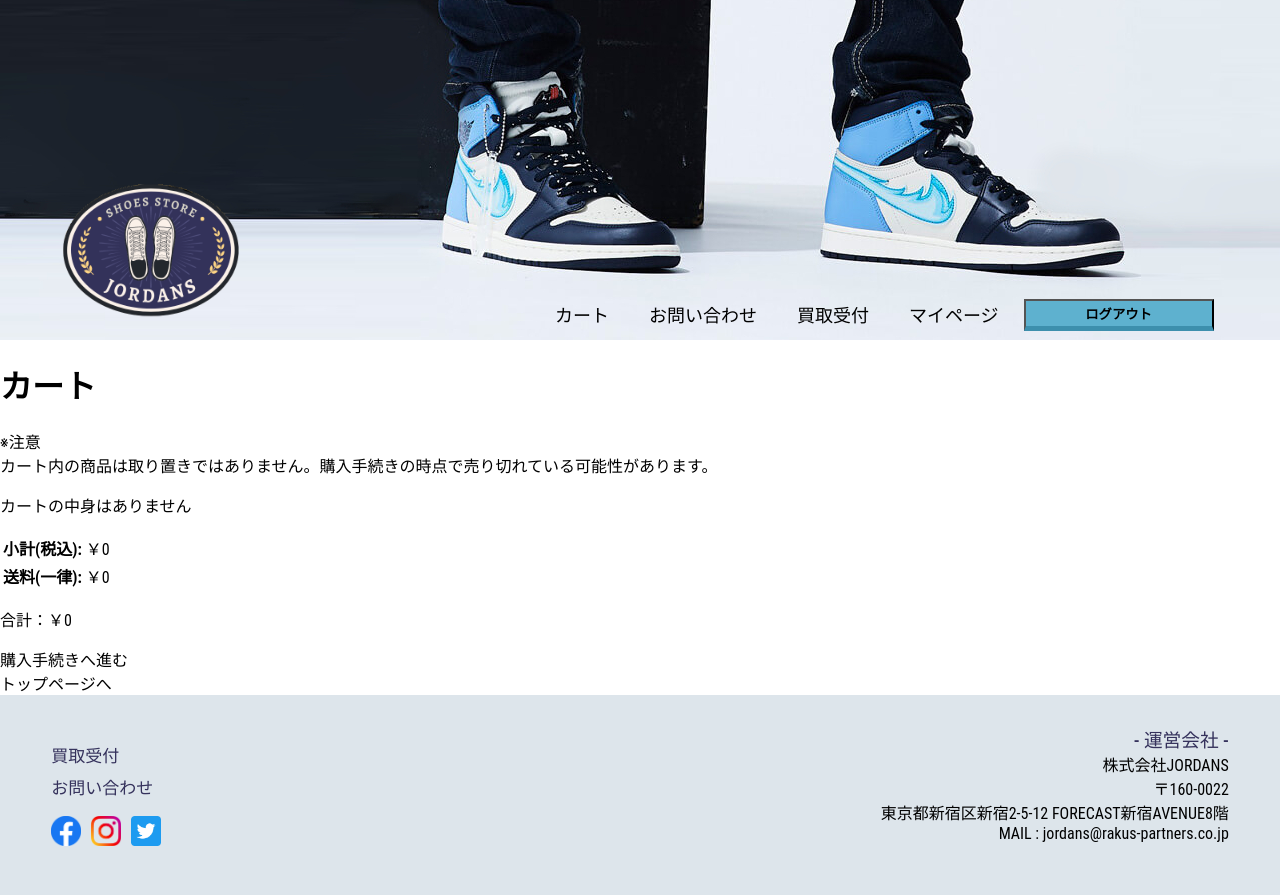
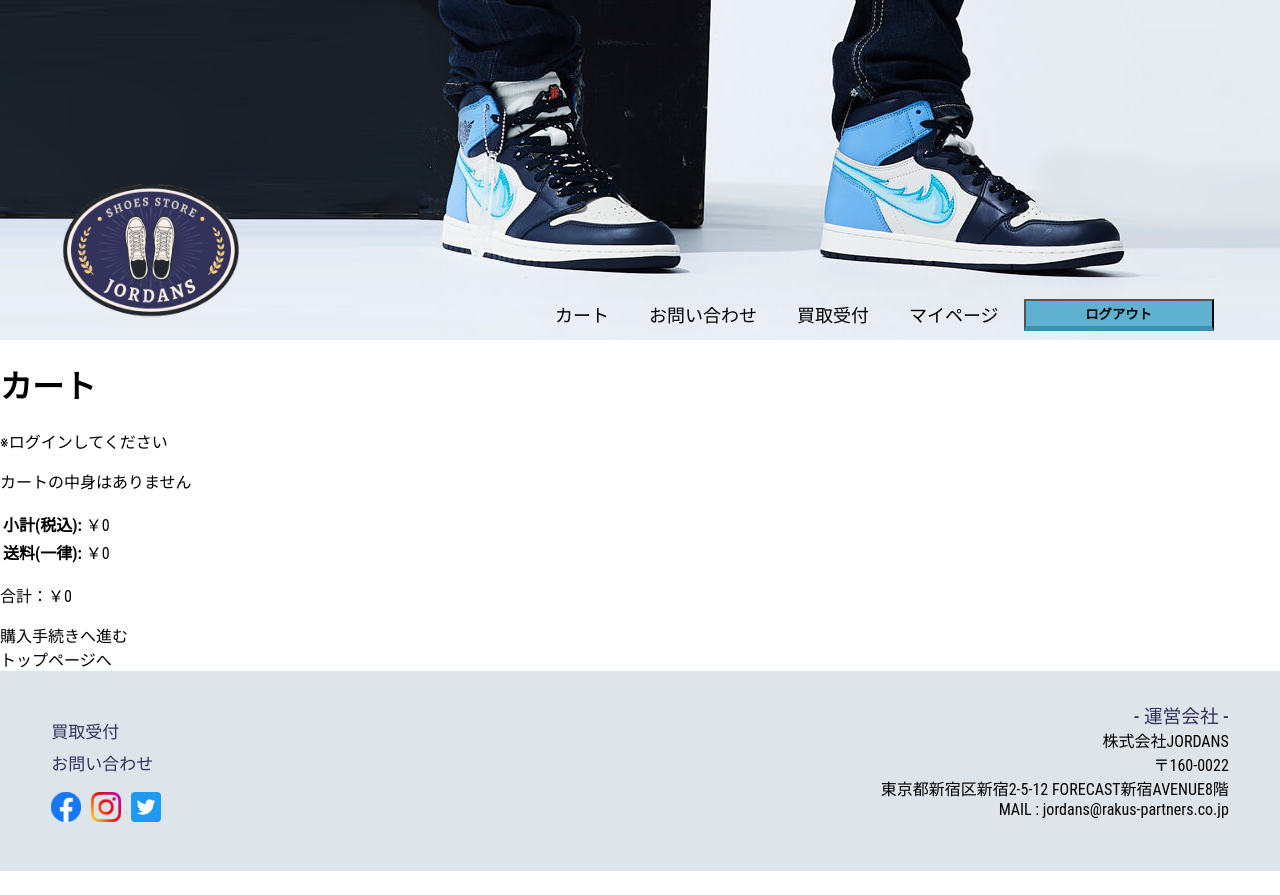
Before and after one commit to tomawatanabe/nextjs_demo, a Next.js app: page /cart in a window 1280 px wide. After the commit the page ends 871 px from the top, so only its background shows below. Built offline with nearby package versions, Linux system fonts and the light colour scheme; data requests are answered from the project's data file.

Commit message:
ログアウト状態のカートページの表示変更

```diff
--- a/pages/cart/index.tsx
+++ b/pages/cart/index.tsx
@@ -12,6 +12,7 @@ const fetcher = (resource: string): Promise<any> =>
 
 const ShoppingCart = () => {
   const userID = useCookie();
+
   let { data, error } = useSWR(
     `http://localhost:8000/shoppingCart?id=${userID}`,
     fetcher
@@ -29,11 +30,15 @@ const ShoppingCart = () => {
     <div>
       <Header />
       <h1>カート</h1>
-      <p>
-        ※注意
-        <br />
-        カート内の商品は取り置きではありません。購入手続きの時点で売り切れている可能性があります。
-      </p>
+      {userID? (<p>
+          ※注意
+          <br />
+          カート内の商品は取り置きではありません。購入手続きの時点で売り切れている可能性があります。
+        </p>
+        )
+        :
+        (<p>※ログインしてください</p>)
+      }
       <CartItem data={data} />
       <CartTotal data={data} />
       <Link href="#" legacyBehavior>
```
